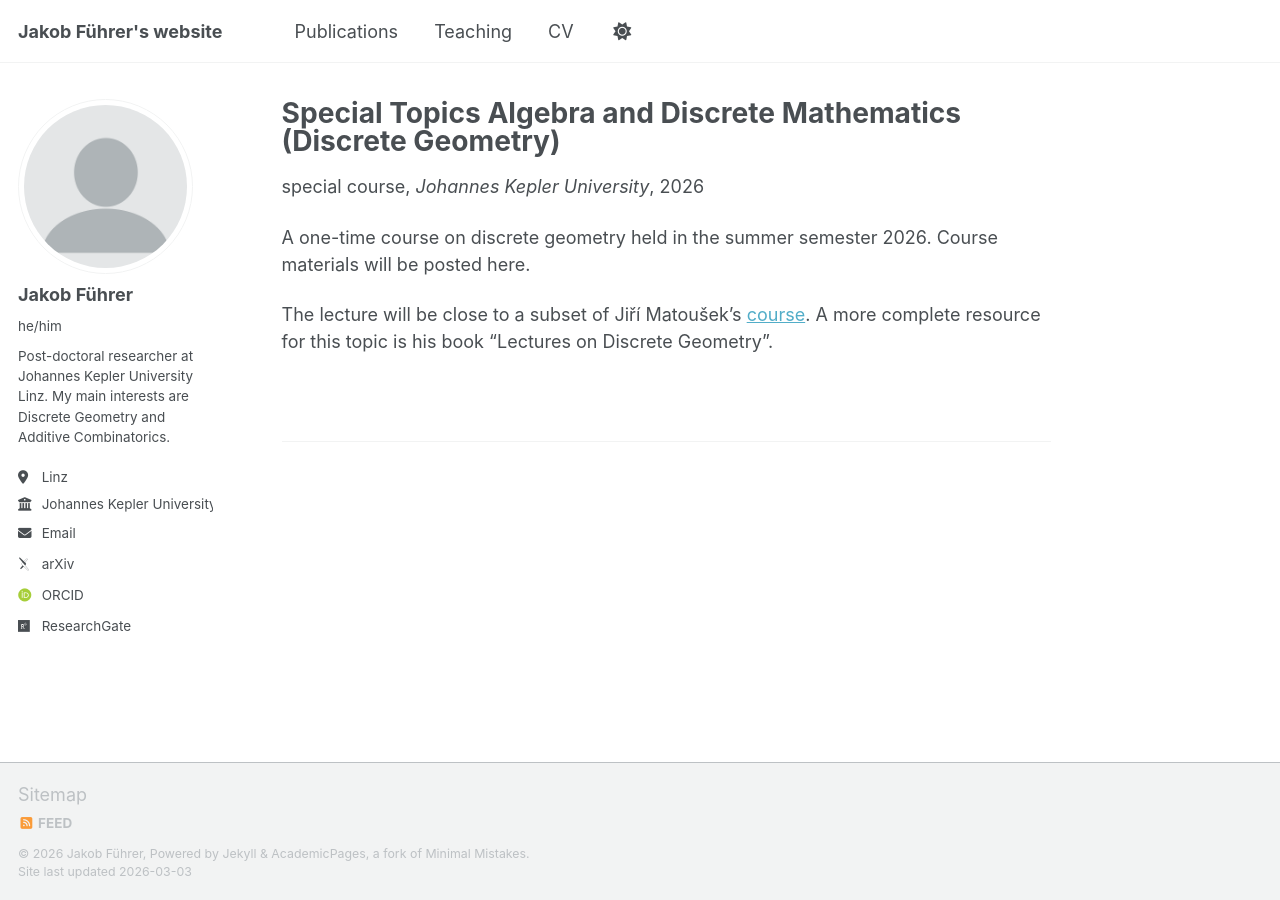
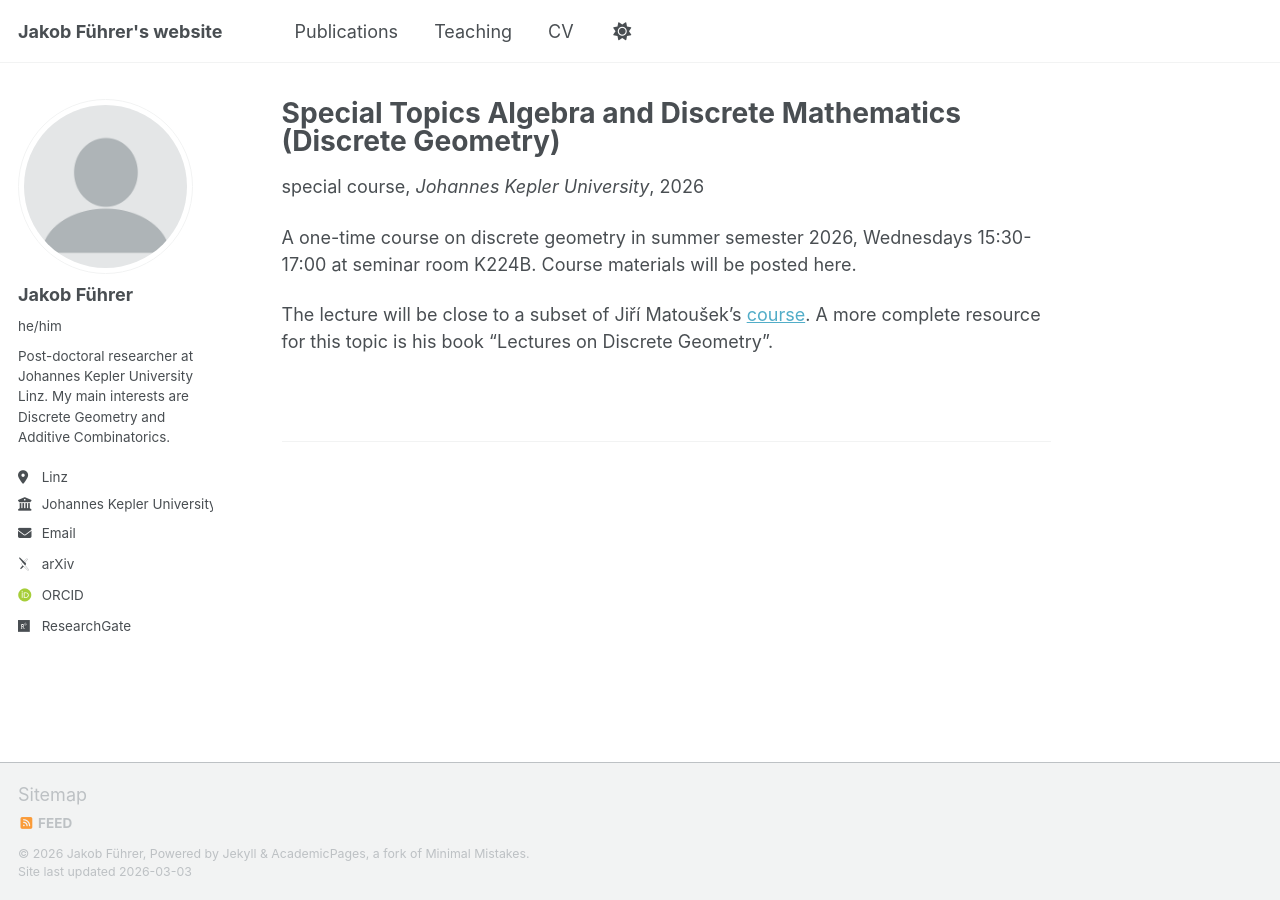
Before and after one commit to jakobfuehrer/jakobfuehrer.github.io, a Jekyll site: the page built from _teaching/2014-spring-teaching-1.md, in a window 1280 px wide. Built offline with Jekyll 4.4.1, drawn with Linux system fonts in a browser that asks for light colours; some web fonts are replaced; a script that is not in the unit is left out.

Commit message:
Update 2014-spring-teaching-1.md
times and room

```diff
--- a/_teaching/2014-spring-teaching-1.md
+++ b/_teaching/2014-spring-teaching-1.md
@@ -7,7 +7,7 @@ venue: "Johannes Kepler University"
 date: 01.03.2026
 location: "Linz"
 ---
-A one-time course on discrete geometry held in the summer semester 2026.
+A one-time course on discrete geometry in summer semester 2026, Wednesdays 15:30-17:00 at seminar room K224B.
 Course materials will be posted here.
 
 The lecture will be close to a subset of Jiří Matoušek's <a href="https://kam.mff.cuni.cz/~matousek/kvg1-tb.pdf">course</a>.
```
